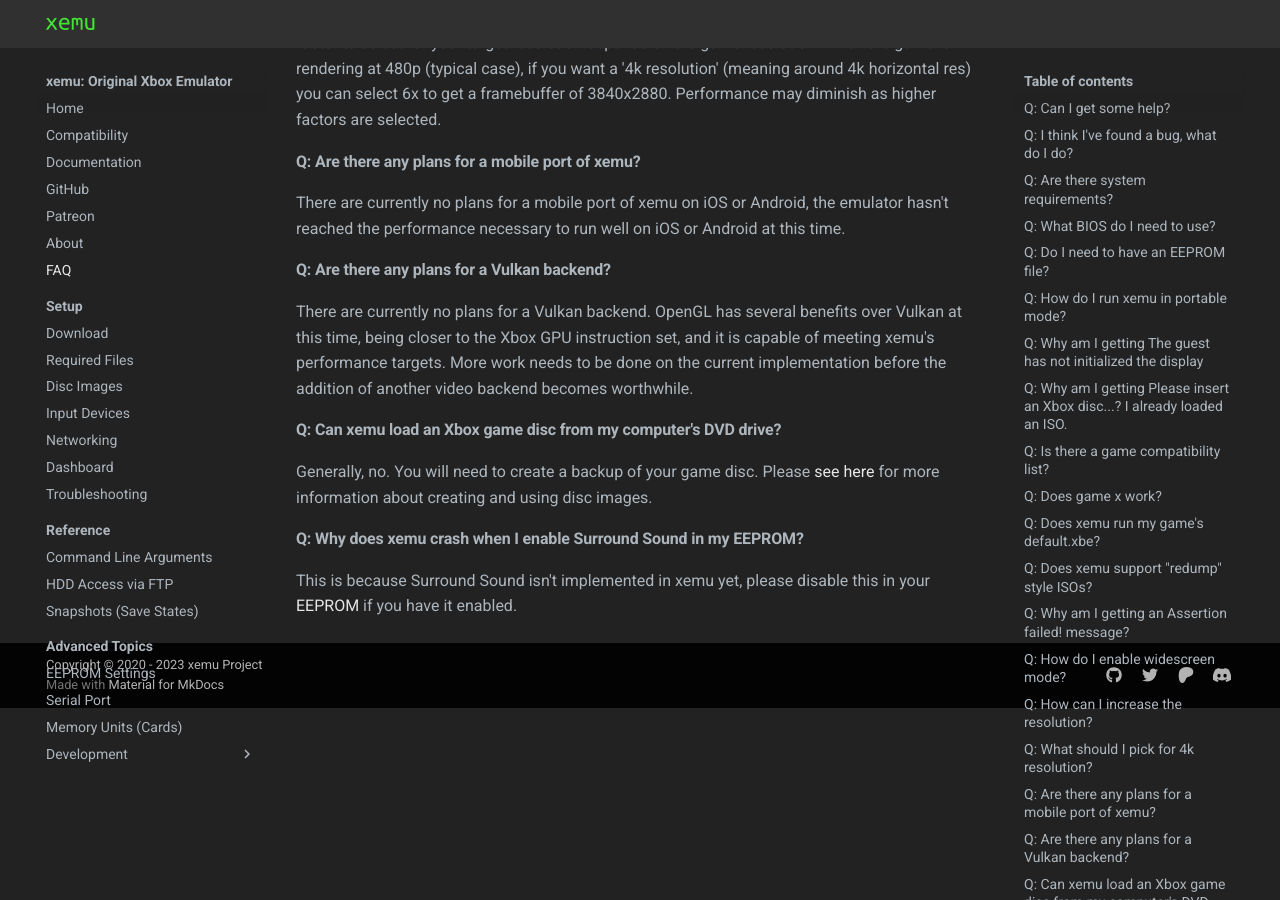
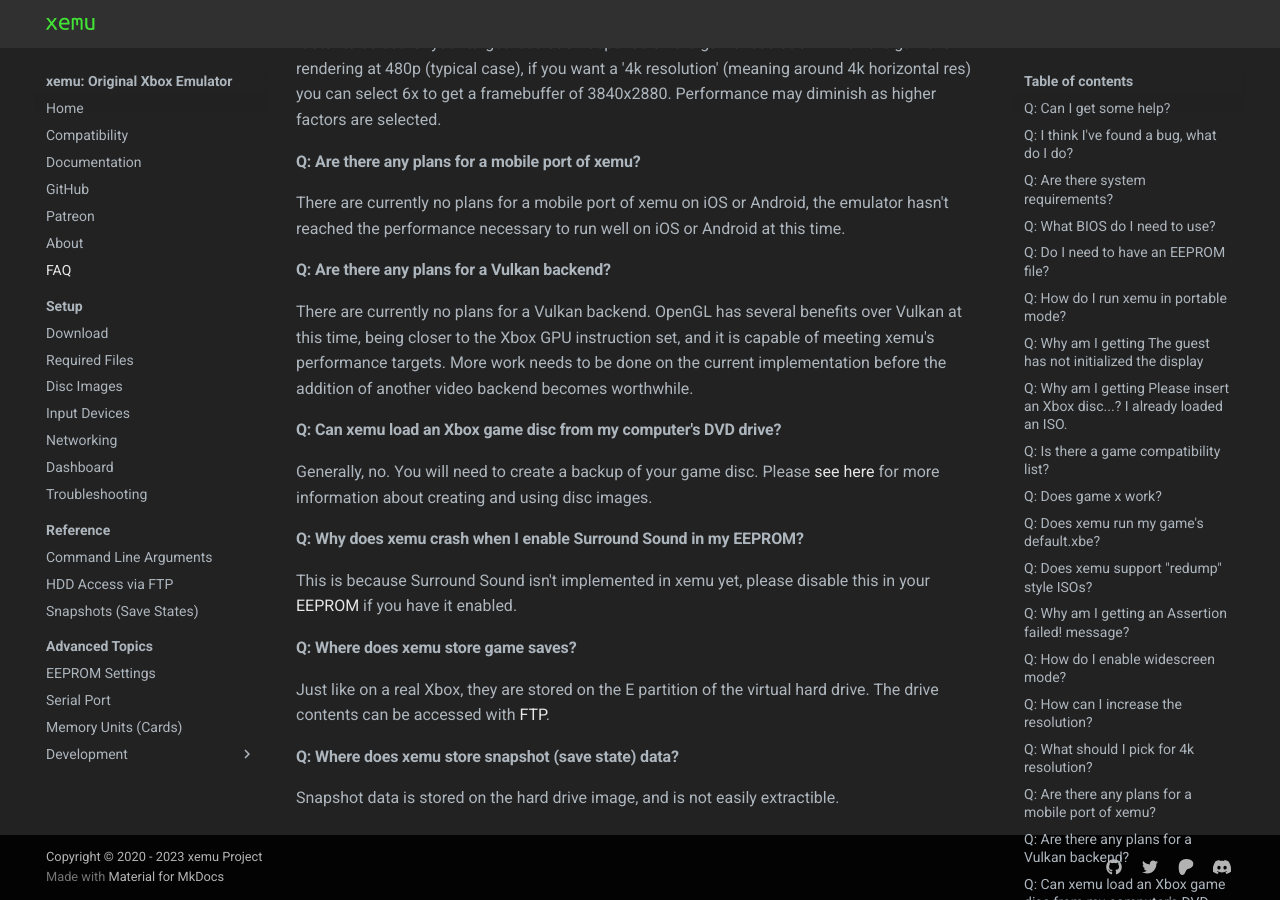
Before and after one commit to xemu-project/xemu-website, an MkDocs documentation site: the page built from docs/docs/faq.md, in a window 1280 px wide and 900 px high, scrolled down 1887 px. Built offline with MkDocs 1.6.1 and Material for MkDocs 9.7.7, drawn with Linux system fonts in a browser that asks for light colours; some of the changed text lies outside the part shown.

Commit message:
Add FAQ note about game save and snapshot storage location

```diff
--- a/docs/docs/faq.md
+++ b/docs/docs/faq.md
@@ -59,3 +59,9 @@ Generally, no. You will need to create a backup of your game disc. Please [see h
 
 #### Q: Why does xemu crash when I enable Surround Sound in my EEPROM?
 This is because Surround Sound isn't implemented in xemu yet, please disable this in your [EEPROM](eeprom.md) if you have it enabled.
+
+#### Q: Where does xemu store game saves?
+Just like on a real Xbox, they are stored on the E partition of the virtual hard drive. The drive contents can be accessed with [FTP](ftp.md).
+
+#### Q: Where does xemu store snapshot (save state) data?
+Snapshot data is stored on the hard drive image, and is not easily extractible.
```
